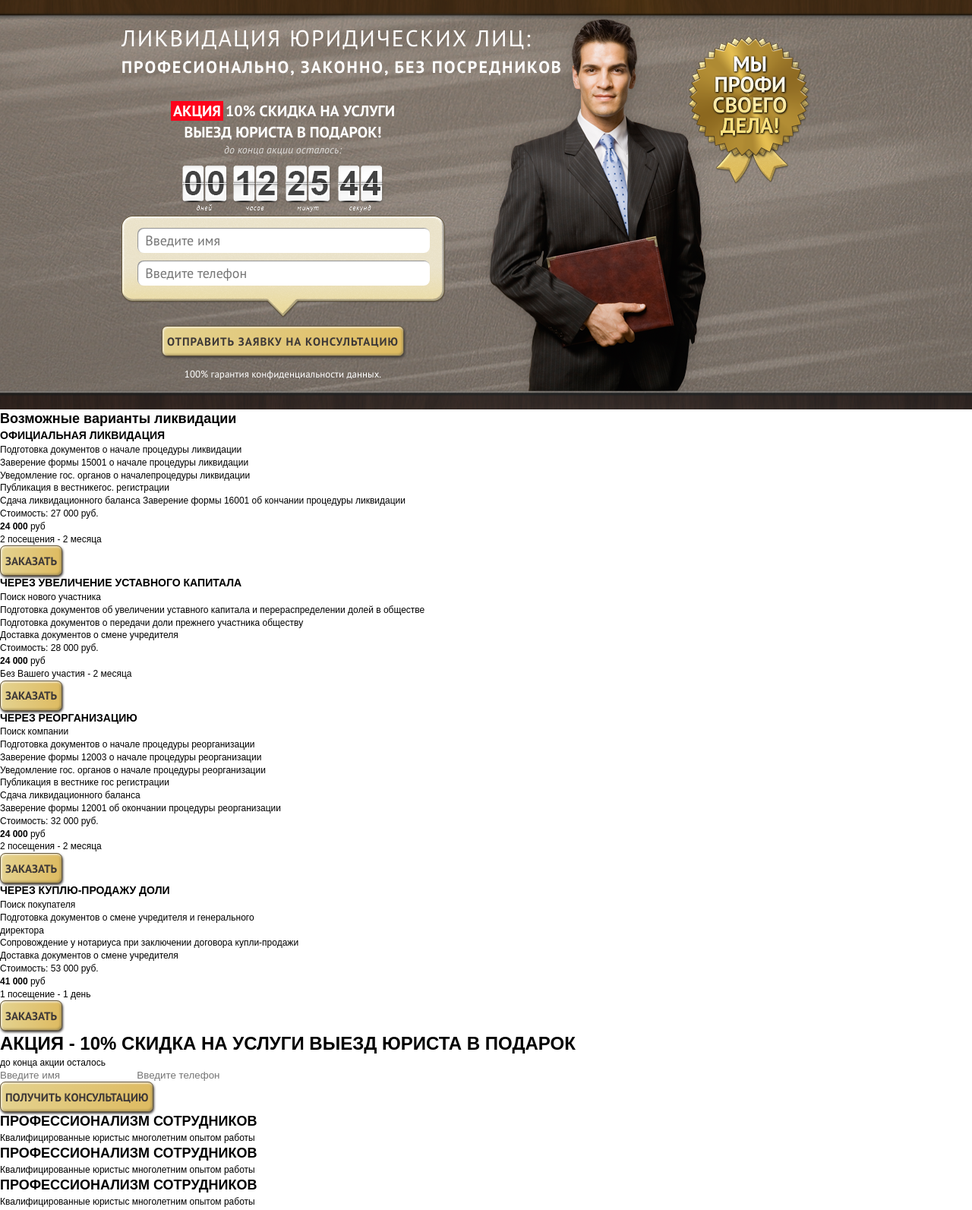
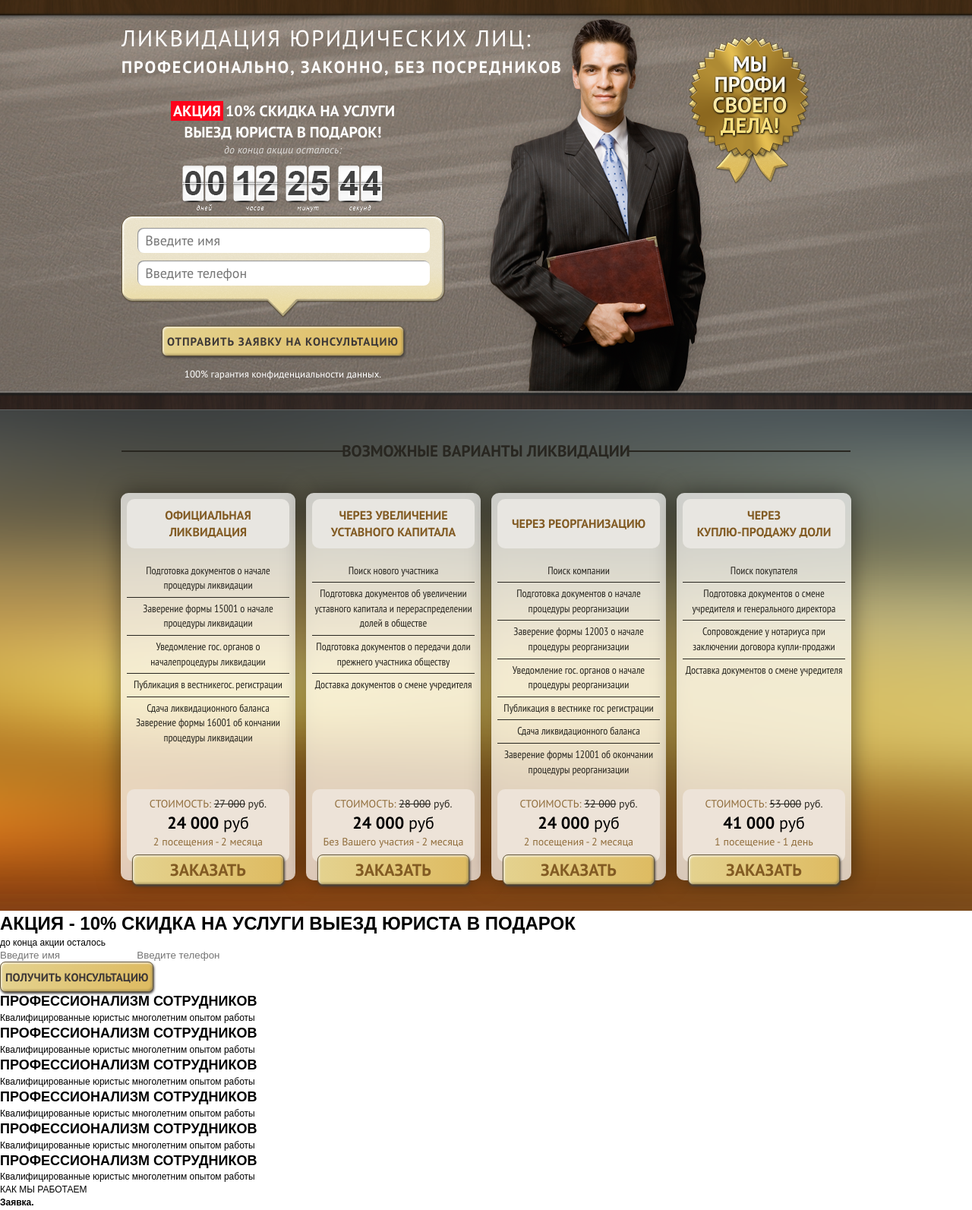
Before and after one commit to coderiver/roslex, a PHP site: page / in a window 1280 px wide. Shown: the part 107-1700 px from the top of the page at 76% size. Run offline with PHP 8.4, Linux system fonts and the light colour scheme.

Commit message:
rates add

```diff
--- a/css/screen.css
+++ b/css/screen.css
@@ -24,9 +24,9 @@ table { border-spacing: 0; border-collapse: collapse; width: 100%; }
 
 body { font-family: Arial, sans-serif; font-size: 12px; line-height: 1.4; }
 
-.topline .topline__in, .nav .nav__in, .promo .promo__in { width: 960px; margin: 0 auto; }
+.topline .topline__in, .nav .nav__in, .promo .promo__in, .rates .rates__in { width: 960px; margin: 0 auto; }
 
-.button { text-transform: uppercase; }
+.button, .rates .rates__header { text-transform: uppercase; }
 
 .out { width: 100%; }
 .out .icon-logo { background: url('../img/icons-seed526e5db.png') 0 -30px no-repeat; width: 169px; height: 47px; display: inline-block; }
@@ -77,3 +77,25 @@ body { font-family: Arial, sans-serif; font-size: 12px; line-height: 1.4; }
 .promo .promo__we { position: absolute; right: 170px; top: 0; }
 .promo .promo__we .promo__we-man { background: url("../img/promo__man.png") no-repeat 0 0; width: 318px; height: 524px; position: relative; top: 10px; display: inline-block; }
 .promo .promo__we .promo__we-embl { background: url("../img/promo__emb.png") no-repeat 0 0; width: 161px; height: 196px; display: inline-block; vertical-align: top; position: relative; top: 48px; right: 43px; }
+
+.rates { background-image: url(../img/rates_bg.png); height: 660px; }
+.rates .rates__header { color: #282620; text-align: center; position: relative; font-family: "PT Sans", Arial, sans-serif; font-weight: 700; font-size: 21px; padding: 40px 0; }
+.rates .rates__header:before, .rates .rates__header:after { content: ""; width: 292px; height: 2px; background-color: #282620; display: inline-block; position: absolute; top: 50%; -moz-transform: translate(0, -50%); -ms-transform: translate(0, -50%); -webkit-transform: translate(0, -50%); transform: translate(0, -50%); }
+.rates .rates__header:before { left: 0; }
+.rates .rates__header:after { right: 0; }
+.rates .rates__body { font-size: 0; margin: 0 -8px; }
+.rates .price { display: inline-block; padding: 0 7px; }
+.rates .price_item { width: 230px; height: 510px; vertical-align: top; text-align: center; -moz-border-radius: 10px; -webkit-border-radius: 10px; border-radius: 10px; background-color: rgba(255, 255, 255, 0.7); -moz-box-shadow: 0 0 30px rgba(0, 0, 0, 0.5); -webkit-box-shadow: 0 0 30px rgba(0, 0, 0, 0.5); box-shadow: 0 0 30px rgba(0, 0, 0, 0.5); }
+.rates .price_item .price__item_in { padding: 8px; position: relative; height: 100%; display: table; }
+.rates .price_item .price_item__header { width: 100%; height: 65px; -moz-border-radius: 10px; -webkit-border-radius: 10px; border-radius: 10px; background-color: #e8e6e1; text-align: center; display: table; }
+.rates .price_item .price_item__header h3 { font-size: 16px; font-family: "PT Sans", Arial, sans-serif; font-weight: 700; color: #825b23; display: table-cell; vertical-align: middle; text-align: center; }
+.rates .price_item .price_item__info { margin-top: 15px; }
+.rates .price_item .price_item__info li { font-family: "PT Sans Narrow", Arial, sans-serif; font-size: 14px; color: #282620; padding: 5px 0; border-bottom: 1px solid #282620; }
+.rates .price_item .price_item__info li:last-child { border-bottom: 0; }
+.rates .price_item .price_item__foo { position: absolute; bottom: 0px; width: 93%; }
+.rates .price_item .price_item__foo .price_item__foo_text { width: 100%; height: 86px; padding-top: 10px; -moz-border-radius: 10px; -webkit-border-radius: 10px; border-radius: 10px; background-color: #ede3d8; }
+.rates .price_item .price_item__foo .price_item__foo_text .brown { color: #906d3b; font-family: "PT Sans", Arial, sans-serif; font-size: 14px; }
+.rates .price_item .price_item__foo .price_item__foo_text .brown span { color: #282620; }
+.rates .price_item .price_item__foo .price_item__foo_text .cross { text-decoration: line-through; }
+.rates .price_item .price_item__foo .price_item__foo_text .price_item__num { font-family: "PT Sans", Arial, sans-serif; font-size: 22px; }
+.rates .price_item .price_item__foo .button { width: 200px; position: relative; top: -10px; cursor: pointer; color: #825b23; font-family: "PT Sans", Arial, sans-serif; font-weight: 700; font-size: 22px; }
--- a/index.html
+++ b/index.html
@@ -2,7 +2,7 @@
 <html>
 <head>
 	<meta charset="utf-8">
-	<title>Template</title>
+	<title>Roslex</title>
 	<meta name="viewport" content="width=device-width, initial-scale=1">
 	<meta name="format-detection" content="telephone=no">
 	<!-- <meta name="viewport" content="width=1200"> -->
@@ -67,10 +67,11 @@
 	<!-- BEGIN rates  -->
 	<div class="rates"><div class="rates__in">
 			<h2 class="rates__header">Возможные варианты ликвидации</h2>
-			<div class="reates__body">
+			<div class="rates__body">
 
 			<!-- BEGIN price_item  -->
-				<div class="price_item">
+			<div class="price">
+				<div class="price_item"><div class="price__item_in">
 					<div class="price_item__header">
 						<h3>ОФИЦИАЛЬНАЯ ЛИКВИДАЦИЯ</h3>
 					</div>
@@ -83,17 +84,19 @@
 					</ul>
 					<div class="price_item__foo">
 						<div class="price_item__foo_text">
-							<p class="brown">Стоимость: <span>27 000 руб.</span></p>
+							<p class="brown">СТОИМОСТЬ: <span><span class="cross">27 000</span> руб.</span></p>
 							<p class="price_item__num"><strong>24 000</strong> руб</p>
 							<p class="brown">2 посещения - 2 месяца</p>
 						</div>
-						<input type="button" value="заказать" class="button button_size_big">
+						<input type="button" value="заказать" class="button">
 					</div>
+				</div></div>
 				</div>
 				<!-- END price_item -->
 
 				<!-- BEGIN price_item  -->
-				<div class="price_item">
+				<div class="price">
+				<div class="price_item"><div class="price__item_in">
 					<div class="price_item__header">
 						<h3>ЧЕРЕЗ УВЕЛИЧЕНИЕ УСТАВНОГО КАПИТАЛА</h3>
 					</div>
@@ -105,17 +108,19 @@
 					</ul>
 					<div class="price_item__foo">
 						<div class="price_item__foo_text">
-							<p class="brown">Стоимость: <span>28 000 руб.</span></p>
+							<p class="brown">СТОИМОСТЬ: <span><span class="cross">28 000</span> руб.</span></p>
 							<p class="price_item__num"><strong>24 000</strong> руб</p>
 							<p class="brown">Без Вашего участия - 2 месяца</p>
 						</div>
-						<input type="button" value="заказать" class="button button_size_big">
+						<input type="button" value="заказать" class="button">
 					</div>
+				</div></div>
 				</div>
 				<!-- END price_item -->
 
 				<!-- BEGIN price_item  -->
-				<div class="price_item">
+				<div class="price">
+				<div class="price_item"><div class="price__item_in">
 					<div class="price_item__header">
 						<h3>ЧЕРЕЗ РЕОРГАНИЗАЦИЮ</h3>
 					</div>
@@ -130,34 +135,37 @@
 					</ul>
 					<div class="price_item__foo">
 						<div class="price_item__foo_text">
-							<p class="brown">Стоимость: <span>32 000 руб.</span></p>
+							<p class="brown">СТОИМОСТЬ: <span><span class="cross">32 000</span> руб.</span></p>
 							<p class="price_item__num"><strong>24 000</strong> руб</p>
 							<p class="brown">2 посещения - 2 месяца</p>
 						</div>
-						<input type="button" value="заказать" class="button button_size_big">
+						<input type="button" value="заказать" class="button">
 					</div>
+				</div></div>
 				</div>
 				<!-- END price_item -->
 
 				<!-- BEGIN price_item  -->
-				<div class="price_item">
+				<div class="price">
+				<div class="price_item"><div class="price__item_in">
 					<div class="price_item__header">
-						<h3>ЧЕРЕЗ КУПЛЮ-ПРОДАЖУ ДОЛИ</h3>
+						<h3>ЧЕРЕЗ<br>КУПЛЮ-ПРОДАЖУ ДОЛИ</h3>
 					</div>
 					<ul class="price_item__info">
 						<li>Поиск покупателя</li>
-						<li>Подготовка документов о смене учредителя и генерального </li>директора
+						<li>Подготовка документов о смене учредителя и генерального директора</li>
 						<li>Сопровождение у нотариуса при заключении договора купли-продажи</li>
 						<li>Доставка документов о смене учредителя</li>
 					</ul>
 					<div class="price_item__foo">
 						<div class="price_item__foo_text">
-							<p class="brown">Стоимость: <span>53 000 руб.</span></p>
+							<p class="brown">СТОИМОСТЬ: <span><span class="cross">53 000</span> руб.</span></p>
 							<p class="price_item__num"><strong>41 000</strong> руб</p>
 							<p class="brown">1 посещение - 1 день</p>
 						</div>
-						<input type="button" value="заказать" class="button button_size_big">
+						<input type="button" value="заказать" class="button">
 					</div>
+				</div></div>
 				</div>
 				<!-- END price_item -->
 
--- a/sass/_main.sass
+++ b/sass/_main.sass
@@ -86,3 +86,115 @@
 			position: relative
 			top: 48px
 			right: 43px
+
+//-----rates
+
+.rates
+	background-image: url(../img/rates_bg.png)
+	height: 660px
+	.rates__in
+		@extend %in
+	.rates__header
+		color: #282620
+		text-align: center
+		position: relative
+		+pt-b
+		font-size: 21px
+		@extend %caps
+		padding: 40px 0
+		&:before, &:after
+			content: ''
+			width: 292px
+			height: 2px
+			background-color: #282620
+			display: inline-block
+			position: absolute
+			top: 50%
+			+translate(0, -50%)
+		&:before
+			left: 0
+		&:after
+			right: 0
+	.rates__body
+		font-size: 0
+		margin: 0 -8px
+	.price
+		display: inline-block
+		padding: 0 7px
+	.price_item
+		// display: inline-block
+		// margin: 0 7px
+		width: 230px
+		height: 510px
+		vertical-align: top
+		text-align: center
+		+border-radius(10px)
+		background-color: rgba(#fff, .7)
+		+box-shadow(0 0 30px rgba(#000, .5))
+		.price__item_in
+			padding: 8px
+			position: relative
+			height: 100%
+			display: table
+		.price_item__header
+			width: 100%
+			height: 65px
+			+border-radius(10px)
+			background-color: #E8E6E1
+			text-align: center
+			display: table
+			h3
+				font-size: 16px
+				+pt-b
+				color: $brown
+				display: table-cell
+				vertical-align: middle
+				text-align: center
+		.price_item__info
+			margin-top: 15px
+			li
+				+ptn
+				font-size: 14px
+				color: #282620
+				padding: 5px 0
+				border-bottom: 1px solid #282620
+				&:last-child
+					border-bottom: 0
+		.price_item__foo
+			position: absolute
+			bottom: 0px
+			width: 93%
+			// margin-left: calc(50% - 8px)
+			// width: 100%
+			// +translate(-50%, 0)
+			// position: relative
+			// width: 100%
+			// vertical-align: bottom
+			// display: table-row
+			.price_item__foo_text
+				width: 100%
+				height: 86px
+				padding-top: 10px
+				+border-radius(10px)
+				background-color: #ede3d8
+				.brown
+					color: #906D3B
+					+pt
+					font-size: 14px
+					span
+						color: #282620
+				.cross
+					text-decoration: line-through
+				.price_item__num
+					+pt
+					font-size: 22px
+				// .price_item__date
+			.button
+				// position: absolute
+				width: 200px
+				position: relative
+				top: -10px
+				cursor: pointer
+				color: $brown
+				+pt-b
+				font-size: 22px
```
Also changed, not shown: img/rates_bg.png (added).
